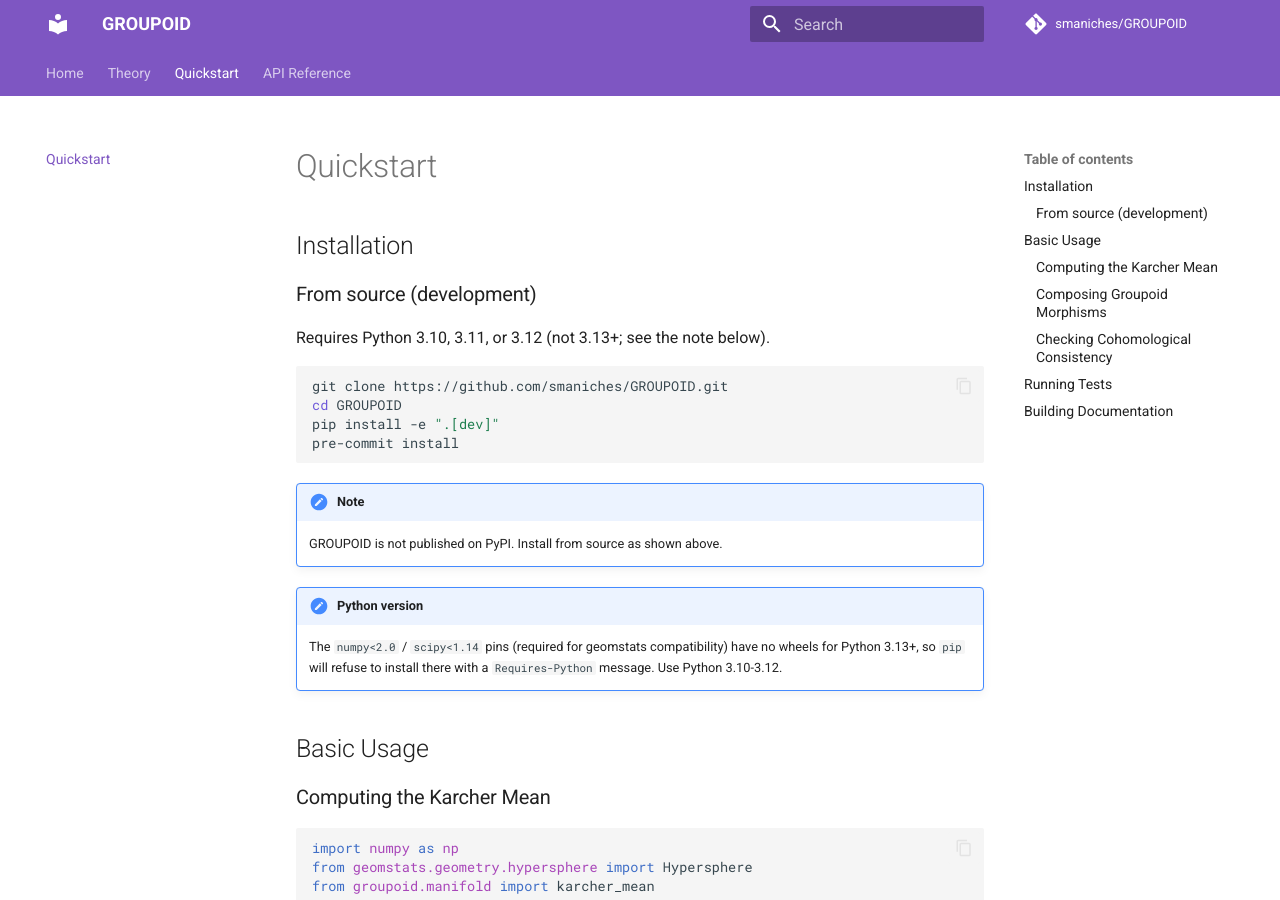
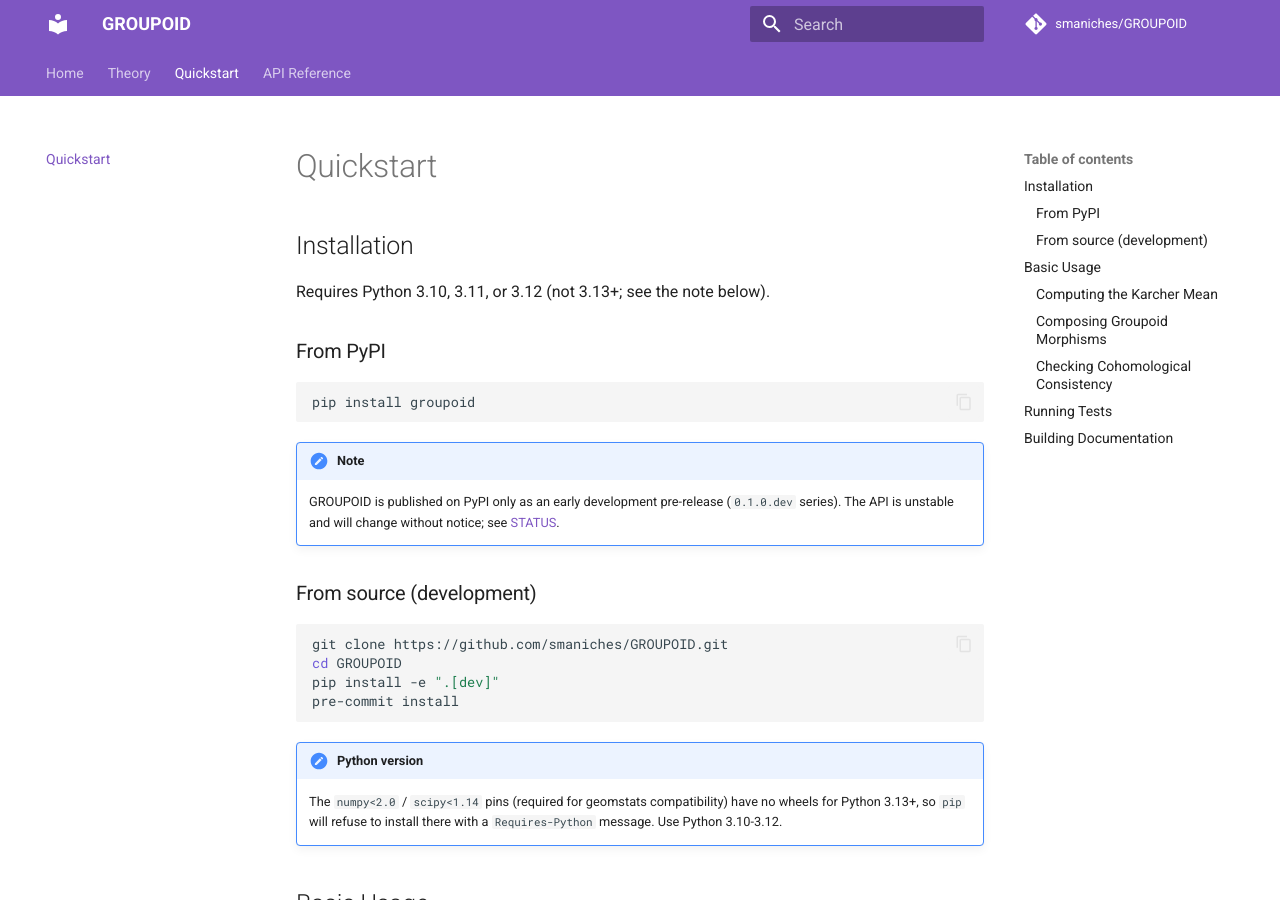
Before and after one commit to smaniches/GROUPOID, an MkDocs documentation site: the page built from docs/quickstart.md, in a window 1280 px wide and 900 px high. Built offline with MkDocs 1.6.1 and Material for MkDocs 9.7.7, drawn with Linux system fonts in a browser that asks for light colours; comment, search, counter and statistics services are not loaded.

Commit message:
docs: correct stale 'not published on PyPI' claims on the docs site
PR #39 corrected STATUS.md to say the package is published on PyPI as a
development pre-release (groupoid 0.1.0.dev2, verified against
pypi.org/pypi/groupoid/json), and PR #37 added the pip install line to
README.md, but docs/index.md still said 'From source (not published on
PyPI)' and docs/quickstart.md still carried a 'GROUPOID is not published
on PyPI' admonition. Align both pages with README/STATUS: a From PyPI
install section with the pre-release/instability caveat, and the
from-source path kept for development.

````diff
--- a/docs/quickstart.md
+++ b/docs/quickstart.md
@@ -2,9 +2,22 @@
 
 ## Installation
 
+Requires Python 3.10, 3.11, or 3.12 (not 3.13+; see the note below).
+
+### From PyPI
+
+```bash
+pip install groupoid
+```
+
+!!! note
+
+    GROUPOID is published on PyPI only as an early development pre-release
+    (`0.1.0.dev` series). The API is unstable and will change without
+    notice; see
+    [STATUS](https://github.com/smaniches/GROUPOID/blob/main/STATUS.md).
+
 ### From source (development)
-
-Requires Python 3.10, 3.11, or 3.12 (not 3.13+; see the note below).
 
 ```bash
 git clone https://github.com/smaniches/GROUPOID.git
@@ -12,10 +25,6 @@ cd GROUPOID
 pip install -e ".[dev]"
 pre-commit install
 ```
-
-!!! note
-
-    GROUPOID is not published on PyPI. Install from source as shown above.
 
 !!! note "Python version"
 
````
Also changed, not shown: docs/index.md (+8 -1 lines).
